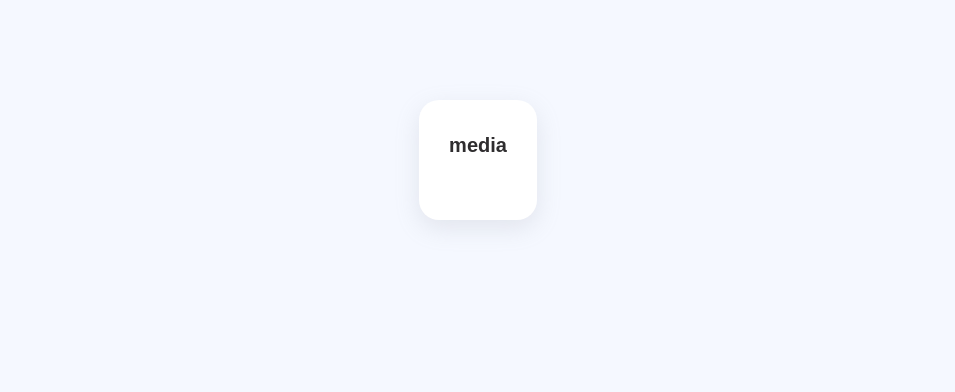
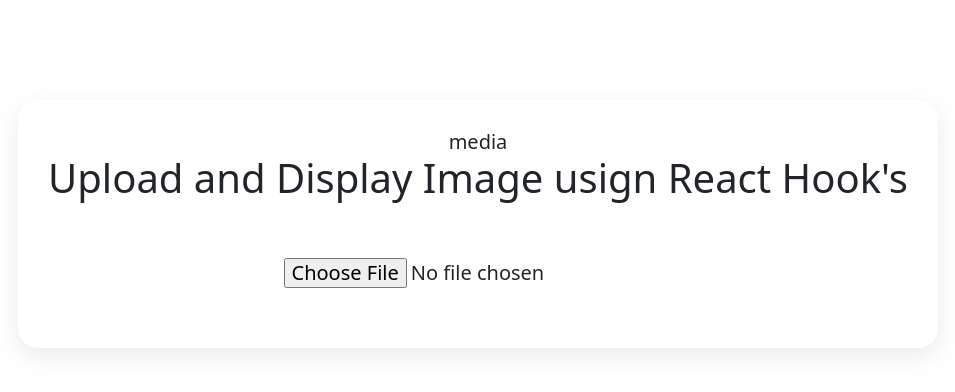
Before and after one commit to ahmednasser19/media-uploader-react, a React (Create React App) app: page / in a window 1280 px wide. Shown: the top 392 px of the page, without its empty margins (162-1117 px from the left). Built offline with nearby package versions, Linux system fonts and the light colour scheme.

Commit message:
add DisplayIamge compoenent

```diff
--- a/package.json
+++ b/package.json
@@ -6,9 +6,12 @@
     "@testing-library/jest-dom": "^5.16.2",
     "@testing-library/react": "^12.1.4",
     "@testing-library/user-event": "^13.5.0",
+    "axios": "^0.26.1",
+    "bootstrap": "^5.1.3",
     "react": "^17.0.2",
     "react-dom": "^17.0.2",
     "react-scripts": "5.0.0",
+    "styled-component": "^2.8.0",
     "web-vitals": "^2.1.4"
   },
   "scripts": {
--- a/src/App.js
+++ b/src/App.js
@@ -1,12 +1,13 @@
 
-import './App.css';
+import './App.css'; import DisplayImage from './components/DisplayIamge';
+import "bootstrap/dist/css/bootstrap.min.css";
 
 function App() {
   return (
     <div className="box">
       <h2 className='header'>
         media
-
+        <DisplayImage />
       </h2>
     </div >
   );
--- /dev/null
+++ b/src/components/DisplayIamge.js
@@ -0,0 +1,34 @@
+import React, { useState } from "react";
+
+const UploadAndDisplayImage = () => {
+    const [selectedImage, setSelectedImage] = useState(null);
+
+    return (
+        <div>
+            <h1>Upload and Display Image usign React Hook's</h1>
+            {selectedImage && (
+                <div style={{ marginTop: "50px", }}>
+                    <img alt="not fount" width={"250px"} src={URL.createObjectURL(selectedImage)} />
+                    <br />
+                    <button onClick={() => setSelectedImage(null)}>Remove</button>
+                </div>
+            )
+            }
+
+            <br />
+
+            <br />
+
+            <input
+                type="file"
+                name="myImage"
+                onChange={(event) => {
+                    console.log(event.target.files[0]);
+                    setSelectedImage(event.target.files[0]);
+                }}
+            />
+        </div >
+    );
+};
+
+export default UploadAndDisplayImage;
```
Also changed, not shown: 2 other files (tests, documents, lock files or other folders).
